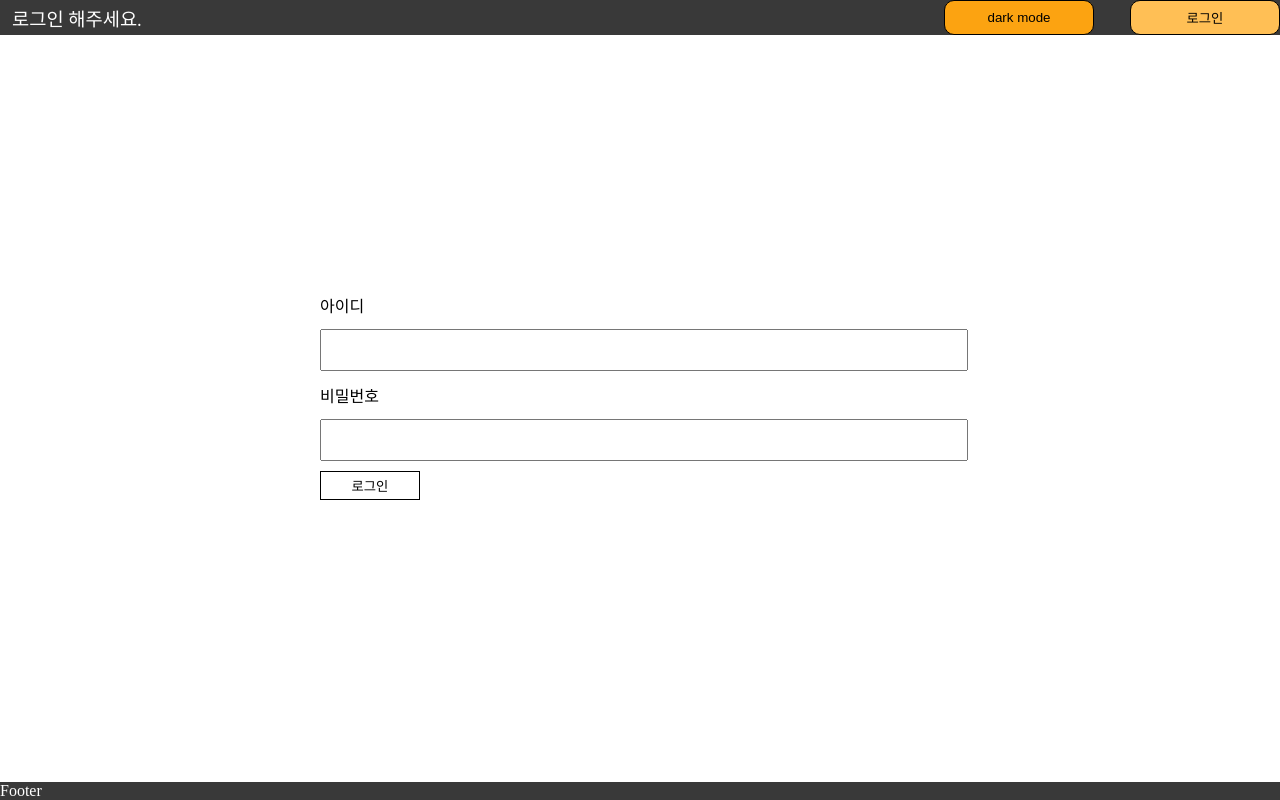
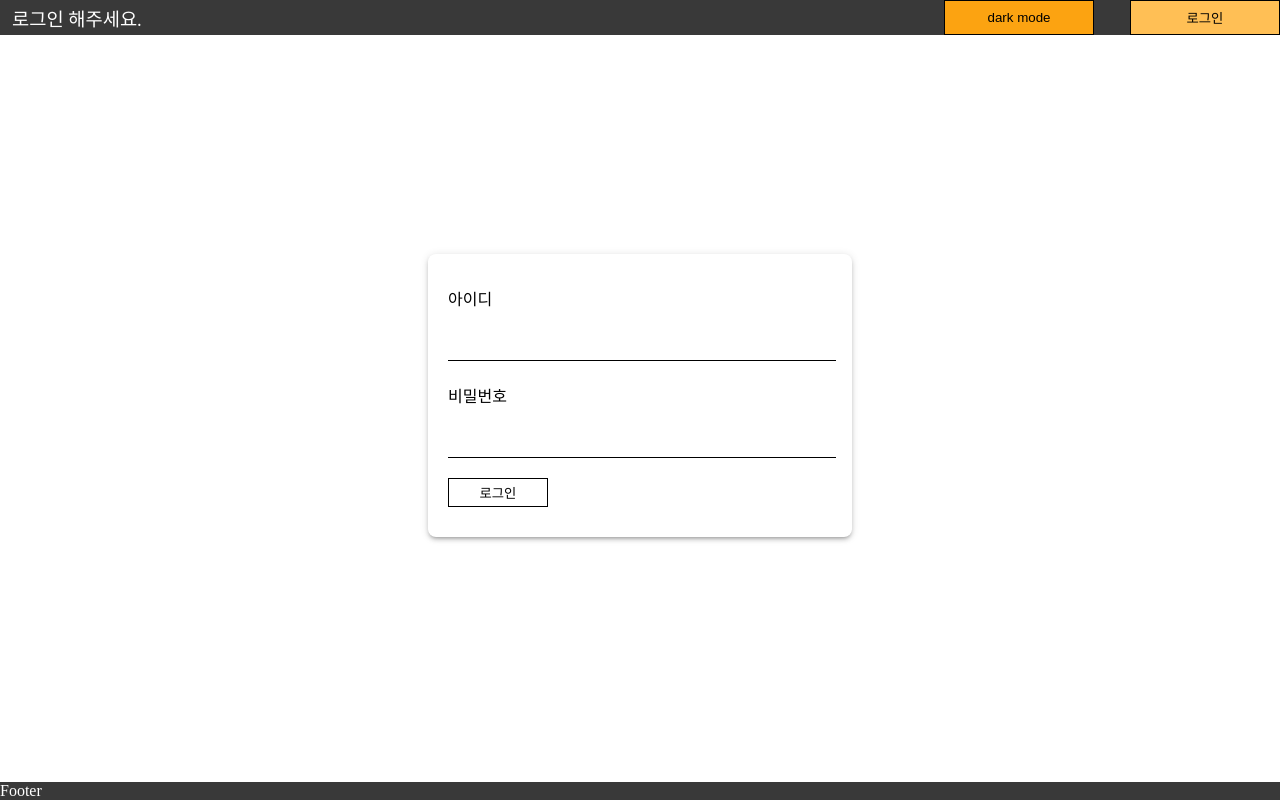
Before and after one commit to detail54/account-book, a Next.js app: page /login in a window 1280 px wide. Built offline with nearby package versions, Linux system fonts and the light colour scheme; no server answers.

Commit message:
스타일 수정

```diff
--- a/src/components/atoms/button/Button.tsx
+++ b/src/components/atoms/button/Button.tsx
@@ -7,7 +7,8 @@ import Buttons from './Button.styles'
 export type ButtonType = 'BasicButton' | 'RoundButton'
 
 interface IProps {
-  type?: ButtonType
+  type?: 'button' | 'submit' | 'reset'
+  buttonStyle?: ButtonType
   size: TSize
   fontColor?: TFontColor
   bgColor?: TColor
@@ -18,7 +19,8 @@ interface IProps {
 }
 
 const Button: React.FC<IProps> = ({
-  type = 'BasicButton',
+  type = 'button',
+  buttonStyle = 'BasicButton',
   size,
   fontColor,
   bgColor,
@@ -27,9 +29,10 @@ const Button: React.FC<IProps> = ({
   text,
   onClick,
 }) => {
-  const ButtonEl = Buttons[type]
+  const ButtonEl = Buttons[buttonStyle]
   return (
     <ButtonEl
+      type={type}
       onClick={onClick}
       size={size}
       fontColor={fontColor}
@@ -43,7 +46,8 @@ const Button: React.FC<IProps> = ({
 }
 
 Button.defaultProps = {
-  type: 'BasicButton',
+  type: 'button',
+  buttonStyle: 'BasicButton',
   fontColor: 'black',
   bgColor: 'white',
   marginY: undefined,
--- a/src/components/atoms/input/Input.styles.ts
+++ b/src/components/atoms/input/Input.styles.ts
@@ -2,6 +2,8 @@ import styled, { css, IStyleProps } from 'styled-components'
 
 const Input = styled.input<IStyleProps>`
   width: 100%;
+  border: none;
+  border-bottom: 1px solid black;
   ${({ paddingY, theme }) => css`
     font-size: ${theme.fontSizes.base};
     padding-top: ${paddingY && theme.paddings[paddingY]};
@@ -13,7 +15,9 @@ const Input = styled.input<IStyleProps>`
   }
 `
 
-const BasicInput = styled(Input)``
+const BasicInput = styled(Input)`
+  font-weight: ${({ theme }) => theme.fontWeight.lg};
+`
 
 export default {
   BasicInput,
--- a/src/components/atoms/input/Input.tsx
+++ b/src/components/atoms/input/Input.tsx
@@ -6,7 +6,8 @@ import Inputs from './Input.styles'
 type TInput = 'BasicInput'
 
 interface IProps {
-  type?: TInput
+  type?: string
+  inputStyle?: TInput
   value: string
   onChange: (e: React.ChangeEvent<HTMLInputElement>) => void
   placeHolder?: string
@@ -14,15 +15,17 @@ interface IProps {
 }
 
 const Input: React.FC<IProps> = ({
-  type = 'BasicInput',
+  type = 'text',
+  inputStyle = 'BasicInput',
   value,
   placeHolder = '',
   onChange,
   paddingY,
 }) => {
-  const InputEl = Inputs[type]
+  const InputEl = Inputs[inputStyle]
   return (
     <InputEl
+      type={type}
       value={value}
       onChange={onChange}
       placeholder={placeHolder}
@@ -32,7 +35,8 @@ const Input: React.FC<IProps> = ({
 }
 
 Input.defaultProps = {
-  type: 'BasicInput',
+  type: 'text',
+  inputStyle: 'BasicInput',
   placeHolder: undefined,
   paddingY: undefined,
 }
--- a/src/components/templates/form/UserForm.styles.ts
+++ b/src/components/templates/form/UserForm.styles.ts
@@ -1,14 +1,22 @@
 import styled from 'styled-components'
 
 const Form = styled.form`
-  width: 50vw;
+  width: 30vw;
   display: flex;
   justify-content: center;
   flex-direction: column;
+  padding: 20px;
+  border-radius: 8px;
+  box-shadow: 0px 3px 3px -2px rgb(0 0 0 / 20%),
+    0px 3px 4px 0px rgb(0 0 0 / 14%), 0px 1px 8px 0px rgb(0 0 0 / 12%);
 
   & span {
     justify-content: left;
   }
+
+  & input {
+    margin-bottom: 10px;
+  }
 `
 
 export default Form
--- a/src/components/templates/form/UserForm.tsx
+++ b/src/components/templates/form/UserForm.tsx
@@ -17,6 +17,7 @@ interface IProps {
     type: TChangeValueType,
   ) => void
   onSubmit: () => void
+  error?: string
 }
 
 const UserForm: React.FC<IProps> = ({
@@ -25,18 +26,20 @@ const UserForm: React.FC<IProps> = ({
   passwordCheck,
   onChange,
   onSubmit,
+  error,
 }) => {
   return (
     <Form onSubmit={(e) => e.preventDefault()}>
-      <Text text='아이디' paddingY='md' />
+      <Text text='아이디' paddingY='md' type='BoldText' />
       <Input
         value={userName}
         onChange={(e) => onChange(e, 'userName')}
         paddingY='sm'
       />
-      <Text text='비밀번호' paddingY='md' />
+      <Text text='비밀번호' paddingY='md' type='BoldText' />
       <Input
         value={password}
+        type='password'
         onChange={(e) => onChange(e, 'password')}
         paddingY='sm'
       />
@@ -50,6 +53,7 @@ const UserForm: React.FC<IProps> = ({
           />
         </>
       )}
+      {error && <Text text={error} paddingY='md' fontColor='red' />}
       <Button text='로그인' onClick={onSubmit} size='md' marginY='sm' />
     </Form>
   )
@@ -57,6 +61,7 @@ const UserForm: React.FC<IProps> = ({
 
 UserForm.defaultProps = {
   passwordCheck: '',
+  error: undefined,
 }
 
 export default UserForm
--- a/src/styles/ThemeRight.ts
+++ b/src/styles/ThemeRight.ts
@@ -96,6 +96,7 @@ const fontColors: Record<TFontColor, string> = {
   grey: '#808080',
   white: '#fff',
   black: '#000000',
+  red: '#ff2424',
 }
 
 const backgroundColor = '#fff'
--- a/src/styles/styled.d.ts
+++ b/src/styles/styled.d.ts
@@ -14,7 +14,7 @@ declare module 'styled-components' {
     | 'xxxl'
     | 'titleSize'
   export type TFontWeight = 100 | 200 | 300 | 400 | 500 | 600
-  export type TFontColor = 'themeColor' | 'grey' | 'white' | 'black'
+  export type TFontColor = 'themeColor' | 'grey' | 'white' | 'black' | 'red'
   export type TColor =
     | 'black_1'
     | 'black_2'
```
Also changed, not shown: src/pages/signin/Login.styles.ts (added, +7 -0 lines).
